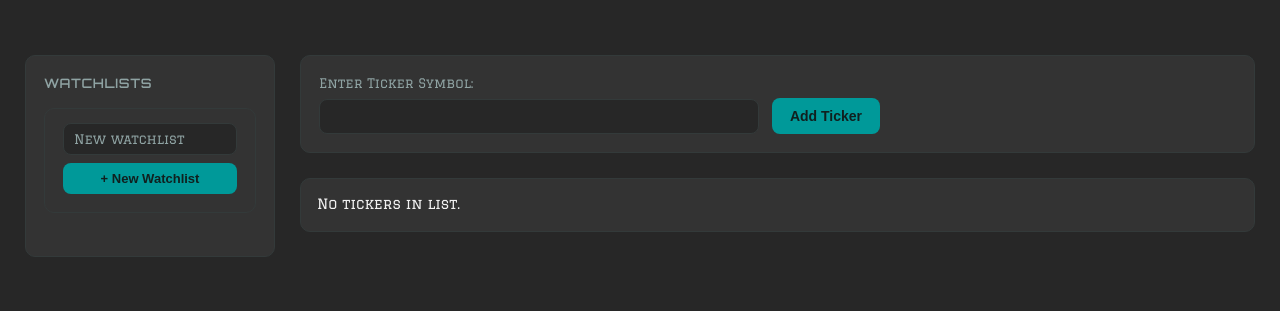
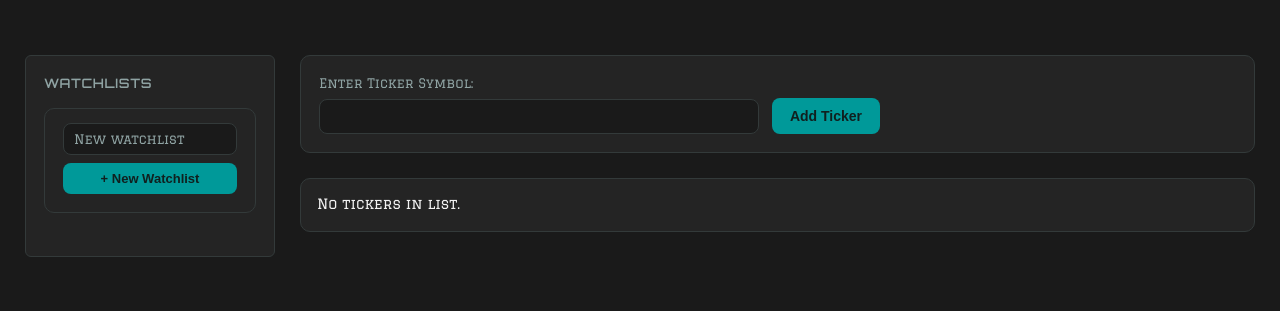
Before and after one commit to jainphilip/stock-watchlist, a Flask app: template templates/index.html in a window 1280 px wide. Shown: the top 311 px of the page. Run offline with Flask 3, Linux system fonts and the light colour scheme; the template is opened without the code that fills it, so the values that code supplies are empty.

Commit message:
Updated CSS

```diff
--- a/static/styles.css
+++ b/static/styles.css
@@ -5,8 +5,8 @@
 
 :root {
     /* Backgrounds */
-    --bg-primary: #272727;
-    --bg-surface: #333333;
+    --bg-primary: #1A1A1A;
+    --bg-surface: #242424;
 
     /* Borders */
     --border-color: #333a3a;
@@ -125,7 +125,7 @@ input[type="submit"]:hover {
     margin-bottom: 12px;
 
     border: 1px solid var(--border-color);
-    border-radius: 10px;
+    border-radius: 0px;
     border-left: 4px solid var(--primary);
 
     color: var(--text-primary);
@@ -324,7 +324,7 @@ p {
 
     background: var(--bg-surface);
     border: 1px solid var(--border-color);
-    border-radius: 10px;
+    border-radius: 6px;
     padding: 18px;
 }
 
```
